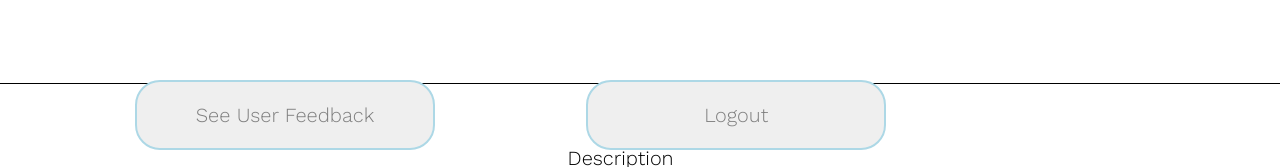
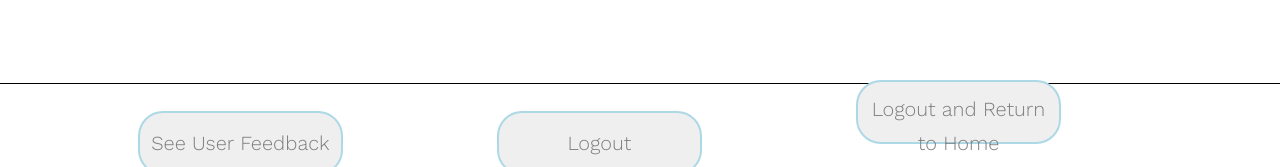
Before and after one commit to REUL-Lab/iconographic, a plain HTML site: page admin.html in a window 1280 px wide. Shown: the part 630-797 px from the top of the page. Drawn offline with nearby package versions, Linux system fonts and the light colour scheme.

Commit message:
fixed viewport buttons in admin

```diff
--- a/css/style.css
+++ b/css/style.css
@@ -121,10 +121,11 @@ margin-top: 10vh;
     border-radius: 25px;
     border: 2px solid #ADD8E6;
     padding: 10px;
-    width: 300px;
-    height: 70px;
+    width: 16vw;
+    height: 5vw;
     text-align: center;
-    margin-left: 125px;
+    margin-left: 10vw;
+    font-size:vw;
 }
 
 #buttonsresultpage {
```
